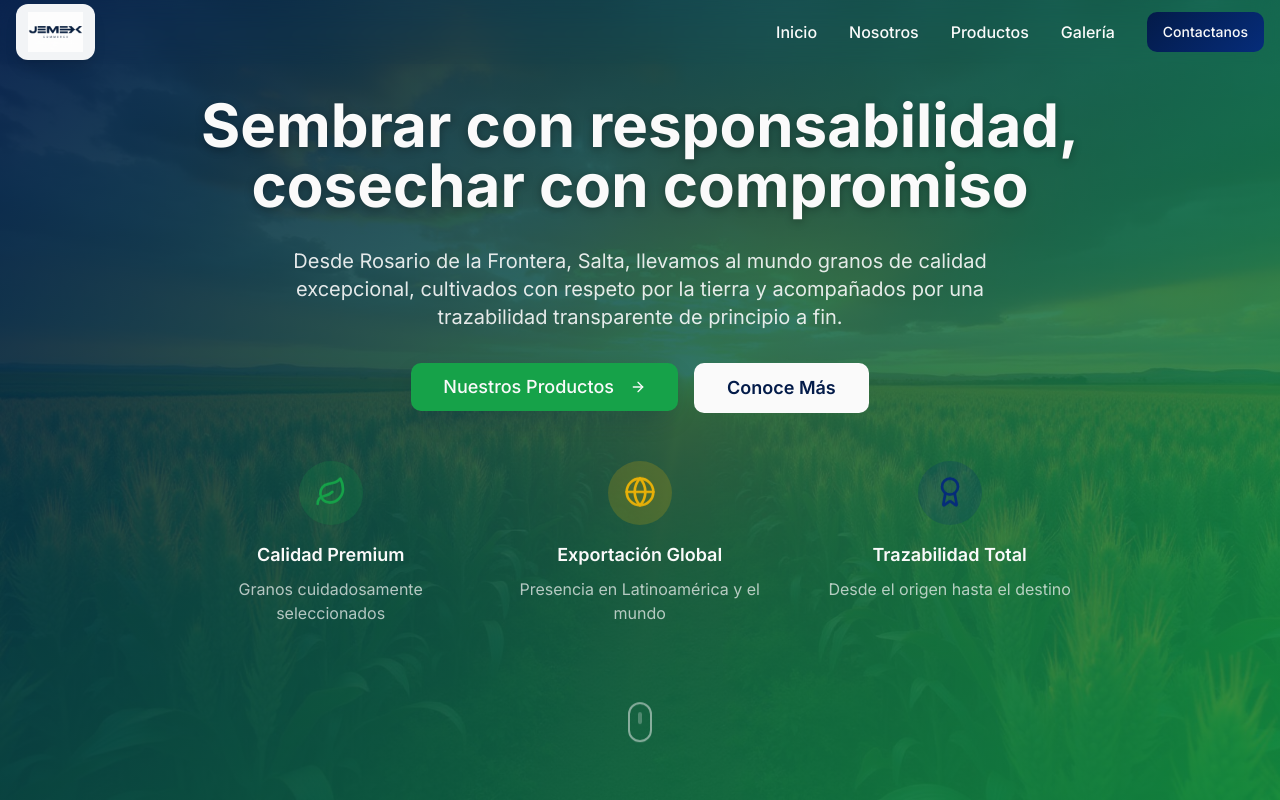
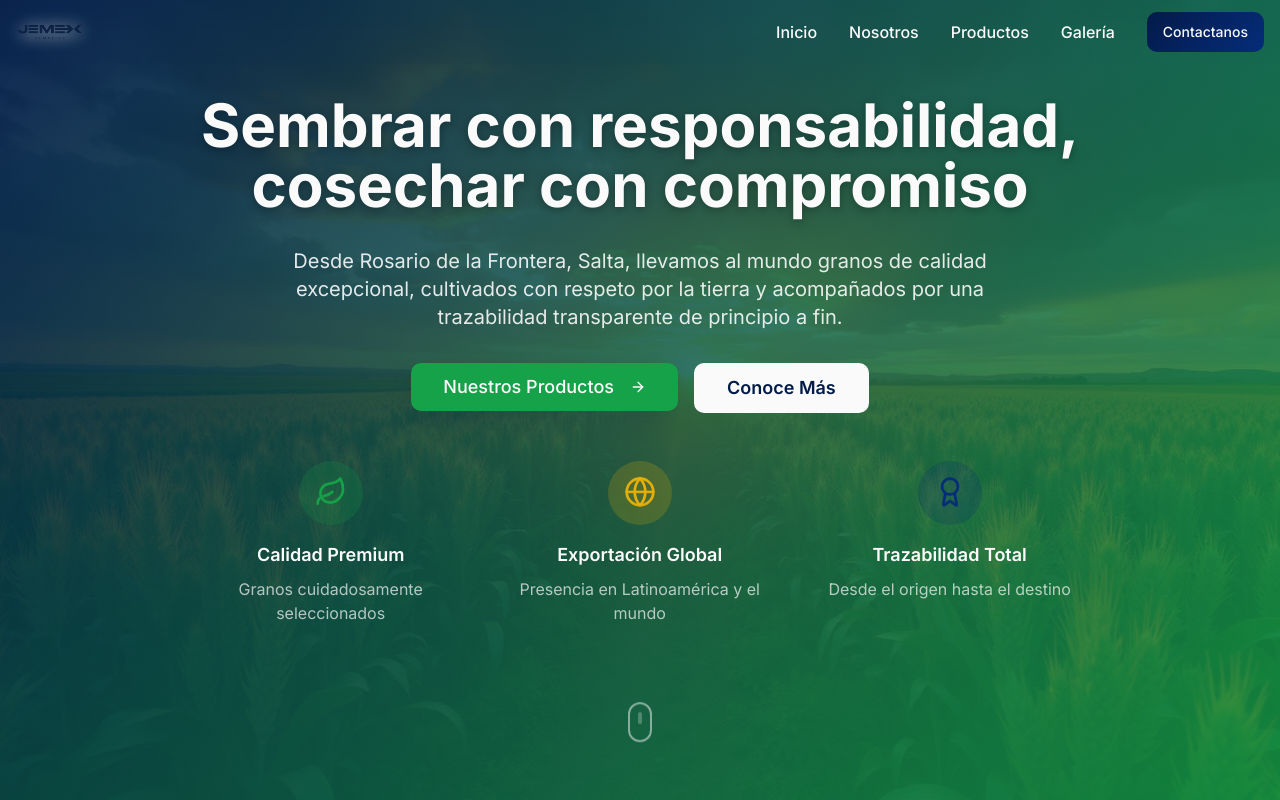
Before and after one commit to NachoIglesiass/jemex-commerce, a React (Vite) app: page / in a window 1280 px wide. Shown: the top 800 px of the page. Built offline with nearby package versions, Linux system fonts and the light colour scheme; the HTML template or start-up script is replaced by a standard one.

Commit message:
Revert logo background change

```diff
--- a/src/components/ui/navigation.tsx
+++ b/src/components/ui/navigation.tsx
@@ -2,7 +2,7 @@ import { useState, useEffect } from "react";
 import { Button } from "@/components/ui/button";
 import { Menu, X } from "lucide-react";
 import { cn } from "@/lib/utils";
-import logoJemex from "@/assets/logo-jemex-transparent.png";
+import logoJemex from "@/assets/logo-jemex-clean.png";
 
 const Navigation = () => {
   const [isOpen, setIsOpen] = useState(false);
@@ -43,20 +43,16 @@ const Navigation = () => {
           {/* Logo */}
           <button
             onClick={() => scrollToSection('inicio')}
-            className="flex items-center hover:opacity-80 transition-opacity group"
+            className="flex items-center hover:opacity-80 transition-opacity"
           >
-            <div className={cn(
-              "px-3 py-2 rounded-lg transition-all duration-300",
-              isScrolled
-                ? "bg-white/90 shadow-md"
-                : "bg-white/95 shadow-lg backdrop-blur-sm"
-            )}>
-              <img
-                src={logoJemex}
-                alt="Jemex Commerce Logo"
-                className="h-8 md:h-10 w-auto object-contain"
-              />
-            </div>
+            <img
+              src={logoJemex}
+              alt="Jemex Commerce Logo"
+              className={cn(
+                "h-10 md:h-12 w-auto object-contain transition-all duration-300 drop-shadow-[0_2px_8px_rgba(255,255,255,0.8)]",
+                isScrolled ? "brightness-100" : "brightness-105"
+              )}
+            />
           </button>
 
           {/* Desktop Navigation */}
```
Also changed, not shown: src/assets/logo-jemex-clean.png (added).
